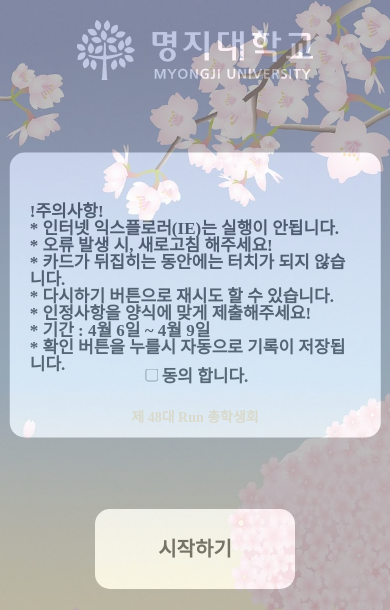
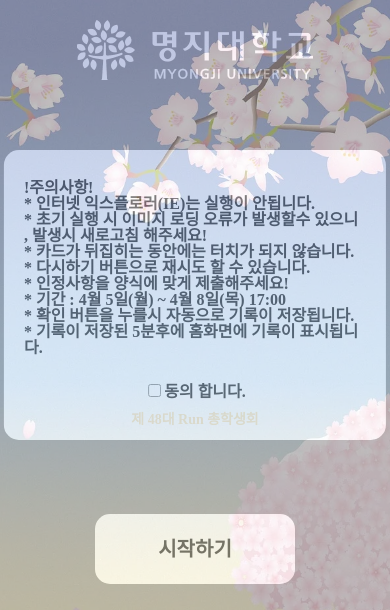
Before and after one commit to easyhoon119/cardgamemyoungji, a website: page index.html in a window 390 px wide. Shown: the top 610 px of the page. Drawn offline with nearby package versions, Linux system fonts and the light colour scheme; a web font is replaced by a local one.

Commit message:
fix ment

```diff
--- a/index.html
+++ b/index.html
@@ -32,8 +32,8 @@
     <div class="background">
         <div class="no-touch">
             <div class="mark"></div>
-            <div class="explain">!주의사항!<br />* 인터넷 익스플로러(IE)는 실행이 안됩니다.<br />* 오류 발생
-                시, 새로고침 해주세요!<br />* 카드가 뒤집히는 동안에는 터치가 되지 않습니다.<br />* 다시하기 버튼으로 재시도 할 수 있습니다.<br />* 인정사항을 양식에 맞게 제출해주세요!<br />* 기간 : 4월 6일 ~ 4월 9일<br/>* 확인 버튼을 누를시 자동으로 기록이 저장됩니다.<br/><br/>
+            <div class="explain">!주의사항!<br />* 인터넷 익스플로러(IE)는 실행이 안됩니다.<br />* 초기 실행 시 이미지 로딩 오류가 발생할수 있으니
+                , 발생시 새로고침 해주세요!<br />* 카드가 뒤집히는 동안에는 터치가 되지 않습니다.<br />* 다시하기 버튼으로 재시도 할 수 있습니다.<br />* 인정사항을 양식에 맞게 제출해주세요!<br />* 기간 : 4월 5일(월) ~ 4월 8일(목) 17:00<br/>* 확인 버튼을 누를시 자동으로 기록이 저장됩니다.<br/>* 기록이 저장된 5분후에 홈화면에 기록이 표시됩니다.<br/><br/>
                 <label for="start_check"><input type="checkbox" name="start_check" id="start_check">동의 합니다.</label>
                 <p class="run">제 48대 Run 총학생회</p>
             </div>
--- a/main.css
+++ b/main.css
@@ -45,7 +45,7 @@
   left: 50%;
   transform: translate(-50%, -50%);
   padding: 20px;
-  padding-top: 50px;
+  padding-top: 30px;
   box-sizing: border-box;
 }
 
@@ -68,6 +68,7 @@
 
 label {
   position: absolute;
+  margin-top: 14px;
   top: 75%;
   left: 50%;
   transform: translate(-50%, -50%);
@@ -199,7 +200,13 @@
   }
 
   .explain {
-    width: 95%;
-    height: 285px;
+    width: 98%;
+    height: 290px;
+    font-size: 16px;
+  }
+
+  .start_btn {
+    width: 200px;
+    height: 70px;
   }
 }
```
